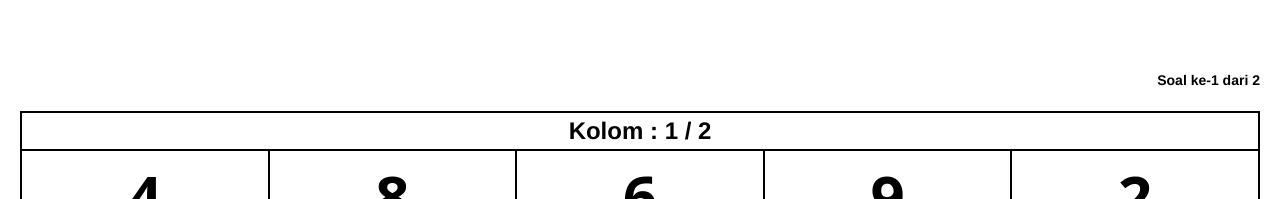
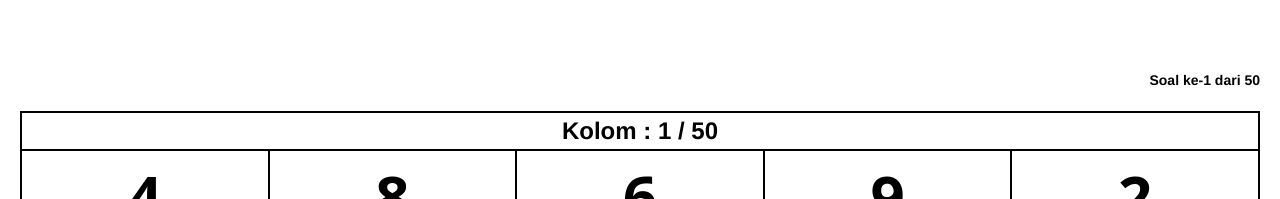
Before and after one commit to celpung/cexam, a Next.js app in the folder web/: page /exams/kecermatan/angka-hilang in a window 1280 px wide. Shown: the part 164-363 px from the top of the page. Built offline with nearby package versions, Linux system fonts and the light colour scheme.

Commit message:
change time n limit

```diff
--- a/web/components/kecermatan_exams/TesKecermatan.tsx
+++ b/web/components/kecermatan_exams/TesKecermatan.tsx
@@ -8,9 +8,9 @@ interface TesKecermatanProps {
 
 export default function TesKecermatan({ character, onResult }: TesKecermatanProps) {
   const delayTime = 3000; // waktu tunggu sebelum masuk tes
-  const maxKolom = 2; // total kolom
+  const maxKolom = 50; // total kolom
   const testDuration = 60; // Durasi setiap tes dalam satu kolom (detik)
-  const questionLimit = 2; // total pertanya dalam satu kolom
+  const questionLimit = 50; // total pertanya dalam satu kolom
 
   const [kolom, setKolom] = useState<number>(1);
   const [seconds, setSeconds] = useState<number>(testDuration);
```
